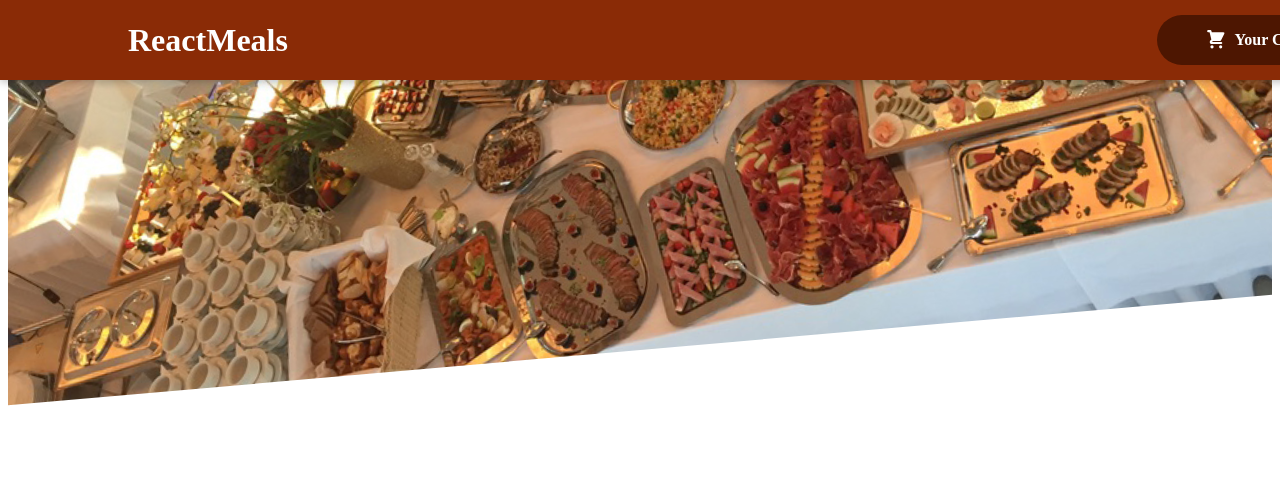
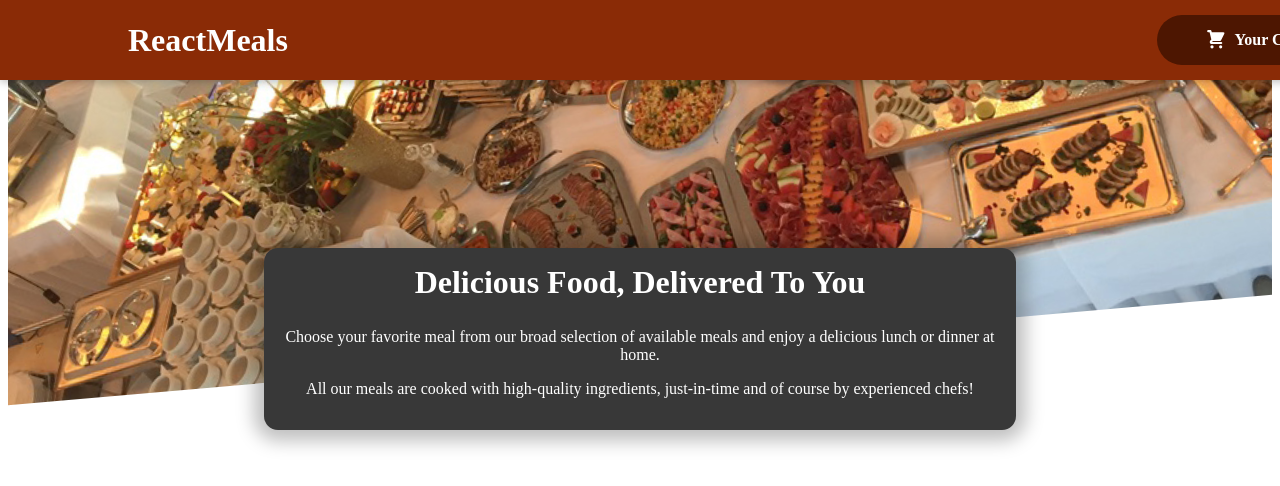
Before and after one commit to Ajay481/Food-Order-App, a React (Create React App) app: page / in a window 1280 px wide. Shown: the top 486 px of the page. Built offline with nearby package versions, Linux system fonts and the light colour scheme.

Commit message:
Meal Summary Added

```diff
--- a/src/App.js
+++ b/src/App.js
@@ -1,10 +1,14 @@
 import { Fragment } from "react";
 import Header from "./components/Layout/Header";
+import Meal from "./components/Meals/Meal";
 
 function App() {
   return (
     <Fragment>
-      <Header/>
+      <Header />
+      <main>
+        <Meal />
+      </main>
     </Fragment>
   );
 }
--- /dev/null
+++ b/src/components/Meals/Meal.js
@@ -0,0 +1,7 @@
+import MealSummary from "./MealSummary";
+
+const Meal = () => {
+  return <MealSummary />;
+};
+
+export default Meal;
--- /dev/null
+++ b/src/components/Meals/MealSummary.js
@@ -0,0 +1,19 @@
+import classes from "./MealSummary.module.css"
+
+const MealSummary = () => {
+  return (
+    <section className={classes.summary}>
+      <h2>Delicious Food, Delivered To You</h2>
+      <p>
+        Choose your favorite meal from our broad selection of available meals
+        and enjoy a delicious lunch or dinner at home.
+      </p>
+      <p>
+        All our meals are cooked with high-quality ingredients, just-in-time and
+        of course by experienced chefs!
+      </p>
+    </section>
+  );
+};
+
+export default MealSummary
--- /dev/null
+++ b/src/components/Meals/MealSummary.module.css
@@ -0,0 +1,18 @@
+.summary {
+    text-align: center;
+    max-width: 45rem;
+    width: 90%;
+    margin: auto;
+    margin-top: -10rem;
+    position: relative;
+    background-color: #383838;
+    color: white;
+    border-radius: 14px;
+    padding: 1rem;
+    box-shadow: 0 1px 18px 10px rgba(0, 0, 0, 0.25);
+  }
+
+  .summary h2 {
+    font-size: 2rem;
+    margin-top: 0;
+  }
```
